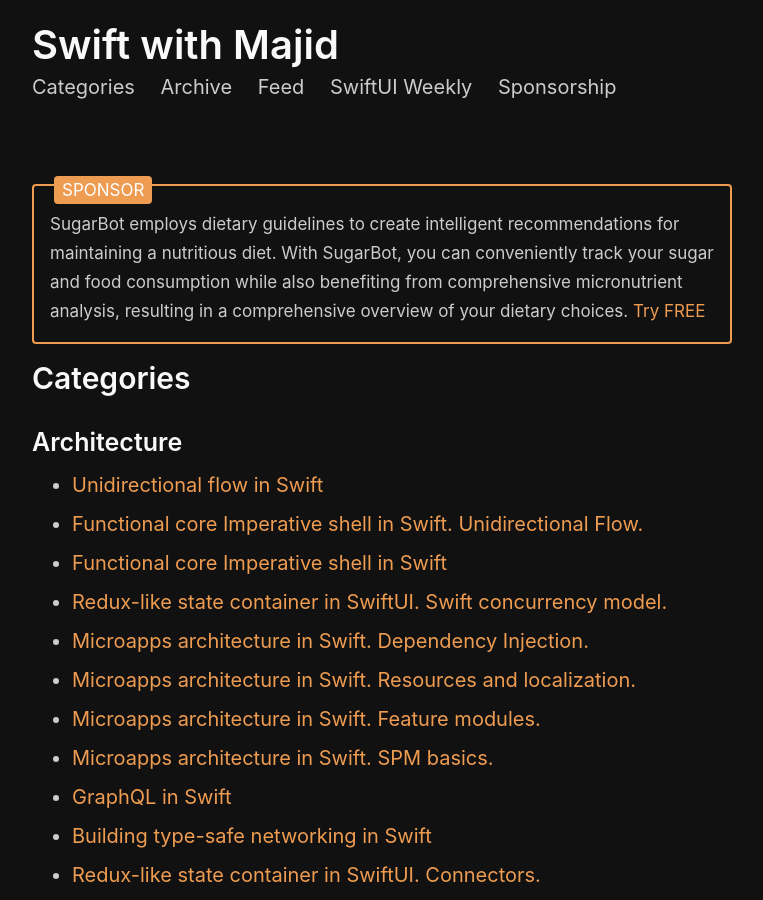
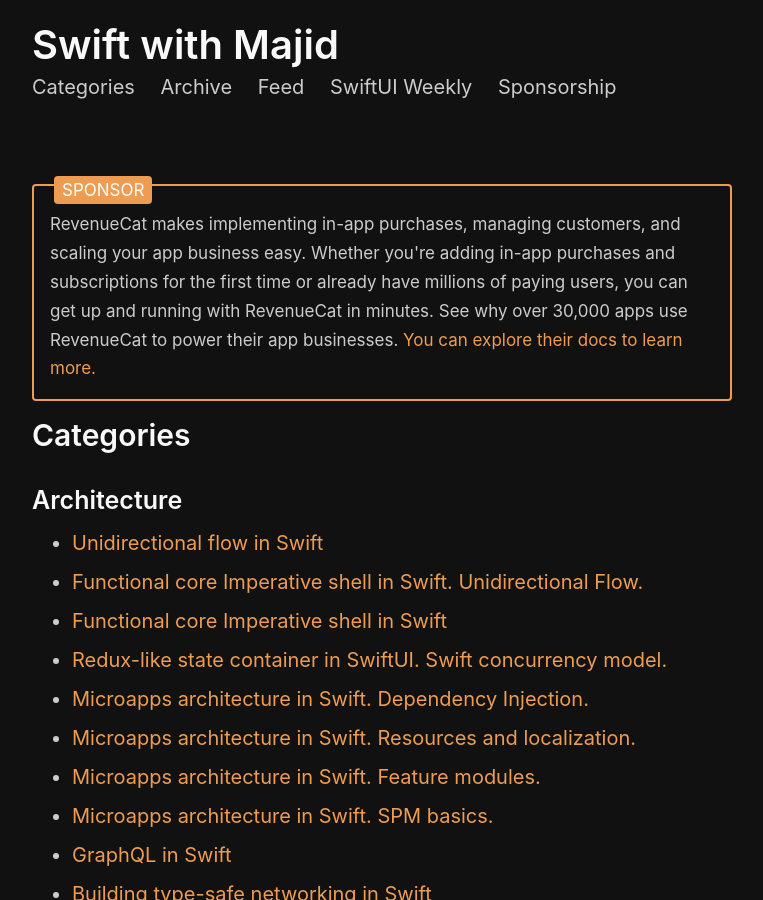
Before and after one commit to mecid/mecid.github.io, a Jekyll site: the page built from categories.html, in a window 1280 px wide and 900 px high. Shown: the whole window, without its empty margins (258-1021 px from the left). Built offline with Jekyll 4.4.1, drawn with Linux system fonts in a browser that asks for light colours.

Commit message:
RevenueCat friend link added

```diff
--- a/_includes/friends.html
+++ b/_includes/friends.html
@@ -1,5 +1,5 @@
 <div class="ads">
     <span>
-        SugarBot employs dietary guidelines to create intelligent recommendations for maintaining a nutritious diet. With SugarBot, you can conveniently track your sugar and food consumption while also benefiting from comprehensive micronutrient analysis, resulting in a comprehensive overview of your dietary choices. <a href="https://apps.apple.com/us/app/sugarbot-food-calorie-counter/id1639952700?uo=4">Try FREE</a>
+RevenueCat makes implementing in-app purchases, managing customers, and scaling your app business easy. Whether you're adding in-app purchases and subscriptions for the first time or already have millions of paying users, you can get up and running with RevenueCat in minutes. See why over 30,000 apps use RevenueCat to power their app businesses. <a href="https://www.revenuecat.com/docs?utm_source=swiftwithmajid&utm_medium=sponsorship&utm_campaign=dev">You can explore their docs to learn more. </a>
     </span>
 </div>
```
